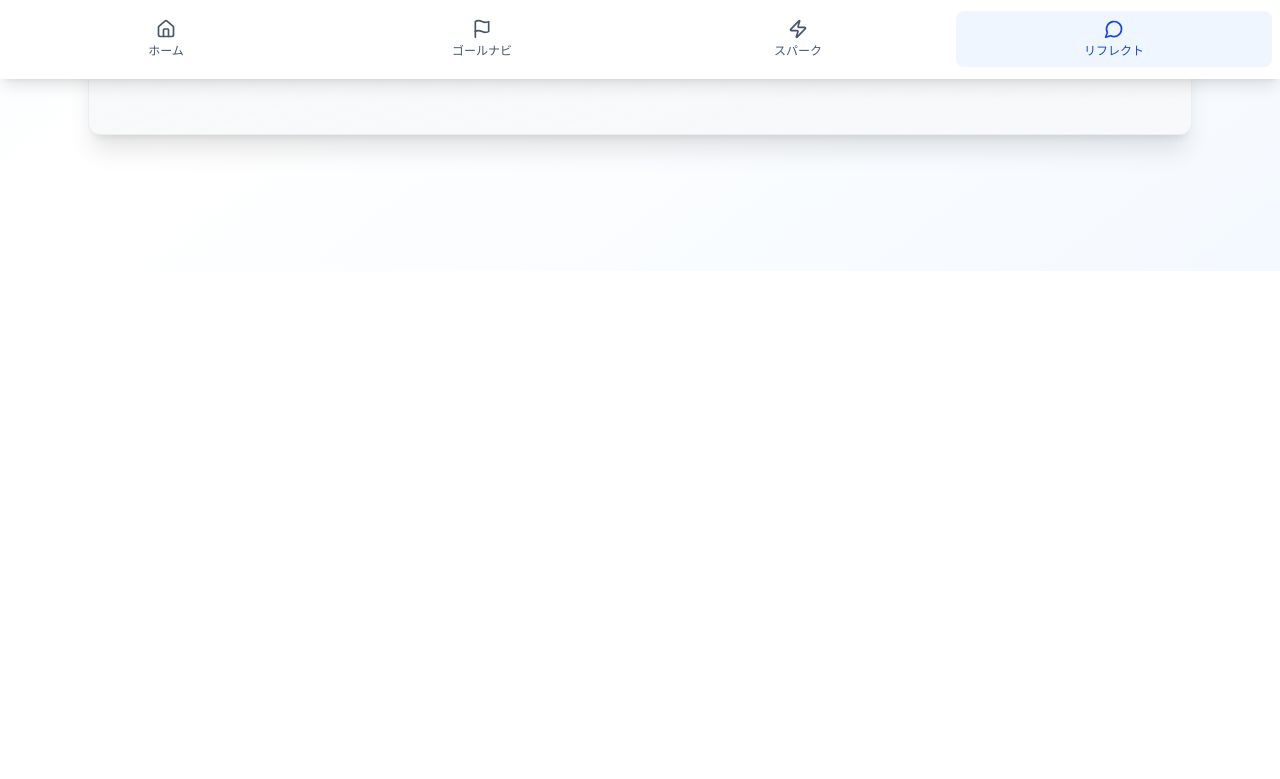
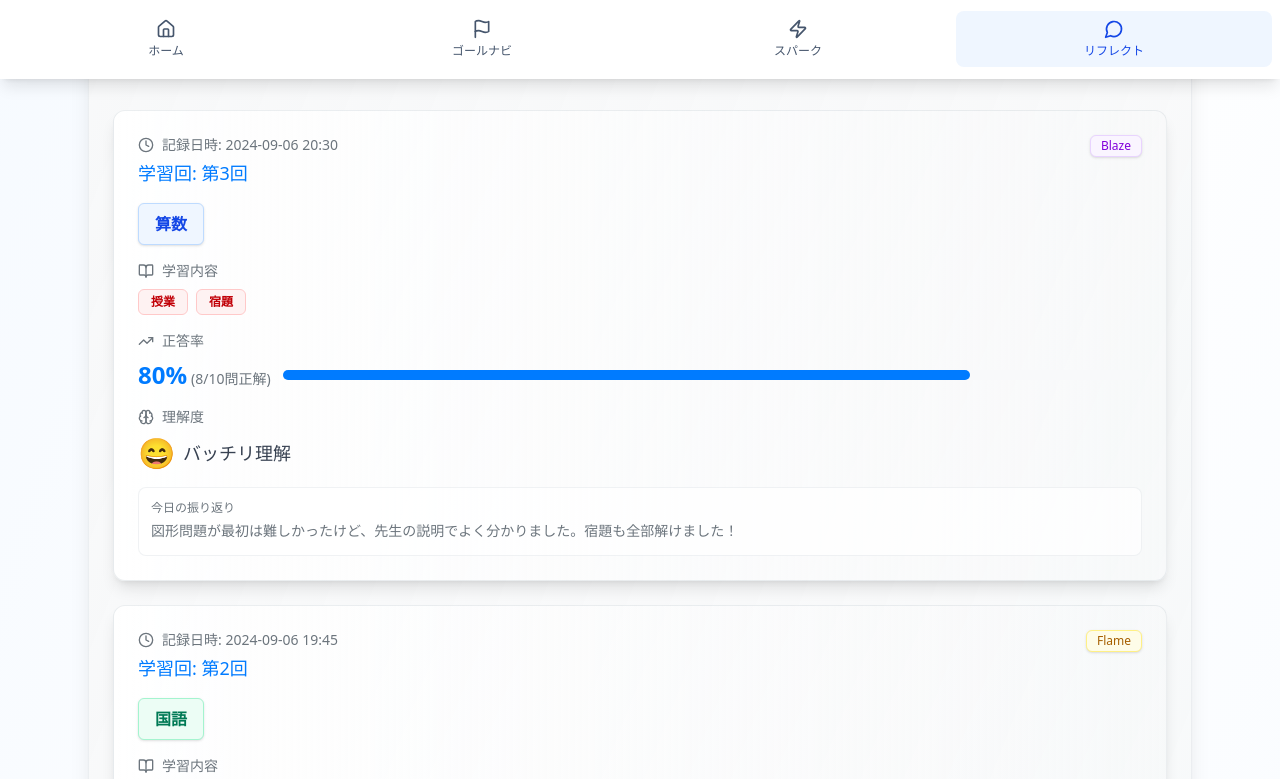
Before and after one commit to kazuyakurashima/StudySpark-2025Fall, a Next.js app: page /student/reflect in a window 1280 px wide. Shown: the part 721-1500 px from the top of the page. Before the commit the page ends 992 px from the top, so only its background shows below. Built offline with nearby package versions, Linux system fonts and the light colour scheme.

Commit message:
fix: default period filter to show all data
Change default filter to show all data initially for Reflect feature.

#VERCEL_SKIP

Co-authored-by: null <186385322+kazuyakurashima@users.noreply.github.com>

```diff
--- a/app/student/reflect/page.tsx
+++ b/app/student/reflect/page.tsx
@@ -524,12 +524,12 @@ export default function ReflectPage() {
   const [expandedMessages, setExpandedMessages] = useState<Set<number>>(new Set())
   const [expandedCoaching, setExpandedCoaching] = useState<Set<number>>(new Set())
   const [learningSubjectFilter, setLearningSubjectFilter] = useState("全科目")
-  const [learningPeriodFilter, setLearningPeriodFilter] = useState("1ヶ月")
+  const [learningPeriodFilter, setLearningPeriodFilter] = useState("全て")
   const [learningSortBy, setLearningSortBy] = useState("記録日時")
   const [subjectFilter, setSubjectFilter] = useState("全科目")
-  const [periodFilter, setPeriodFilter] = useState("1ヶ月")
+  const [periodFilter, setPeriodFilter] = useState("全て")
   const [sortBy, setSortBy] = useState("記録日時")
-  const [coachingPeriodFilter, setCoachingPeriodFilter] = useState("1ヶ月")
+  const [coachingPeriodFilter, setCoachingPeriodFilter] = useState("全て")
 
   const toggleMessageExpansion = (messageId: number) => {
     const newExpanded = new Set(expandedMessages)
```
